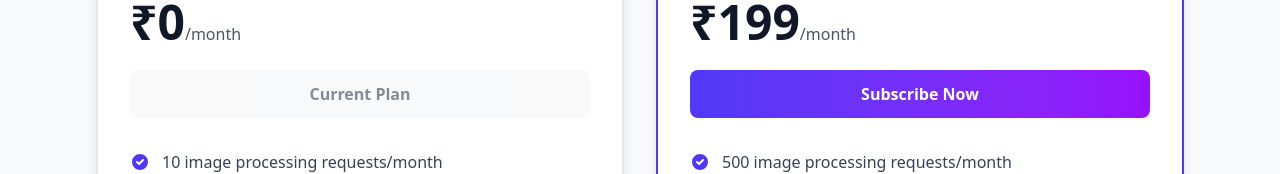
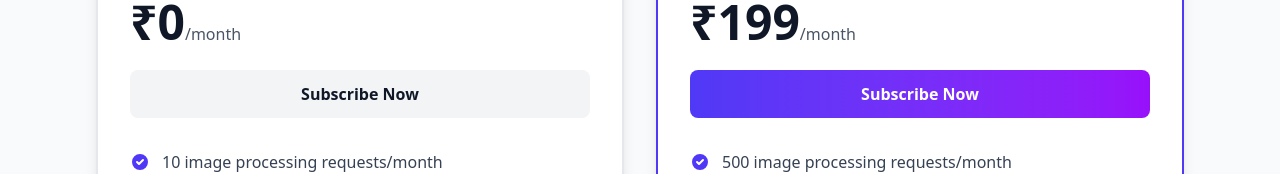
Before and after one commit to NextGenGk/Imagely-transform-any-images-instantly, a Next.js app: page /pricing in a window 1280 px wide. Shown: the part 514-688 px from the top of the page. Built offline with nearby package versions, Linux system fonts and the light colour scheme; no server answers.

Commit message:
fix: Fix Pricing Button Logic for Guests

```diff
--- a/app/pricing/page.tsx
+++ b/app/pricing/page.tsx
@@ -264,7 +264,7 @@ export default function PricingPage() {
 
                 <button
                   onClick={() => handleSubscribe(plan.id, plan.name, plan.price)}
-                  disabled={loading === plan.id || (subscriptionStatus?.planId === plan.id) || (!subscriptionStatus?.planId && plan.id === 'basic')}
+                  disabled={loading === plan.id || (!!userId && ((subscriptionStatus?.planId === plan.id) || (!subscriptionStatus?.planId && plan.id === 'basic')))}
                   className={`w-full py-3 px-6 rounded-lg font-semibold transition-all ${plan.popular
                     ? 'bg-gradient-to-r from-indigo-600 to-purple-600 text-white hover:shadow-lg disabled:opacity-50'
                     : 'bg-gray-100 text-gray-900 hover:bg-gray-200 disabled:opacity-50'
@@ -272,7 +272,7 @@ export default function PricingPage() {
                 >
                   {loading === plan.id
                     ? 'Processing...'
-                    : (subscriptionStatus?.planId === plan.id) || (!subscriptionStatus?.planId && plan.id === 'basic')
+                    : (userId && ((subscriptionStatus?.planId === plan.id) || (!subscriptionStatus?.planId && plan.id === 'basic')))
                       ? 'Current Plan'
                       : 'Subscribe Now'}
                 </button>
```
